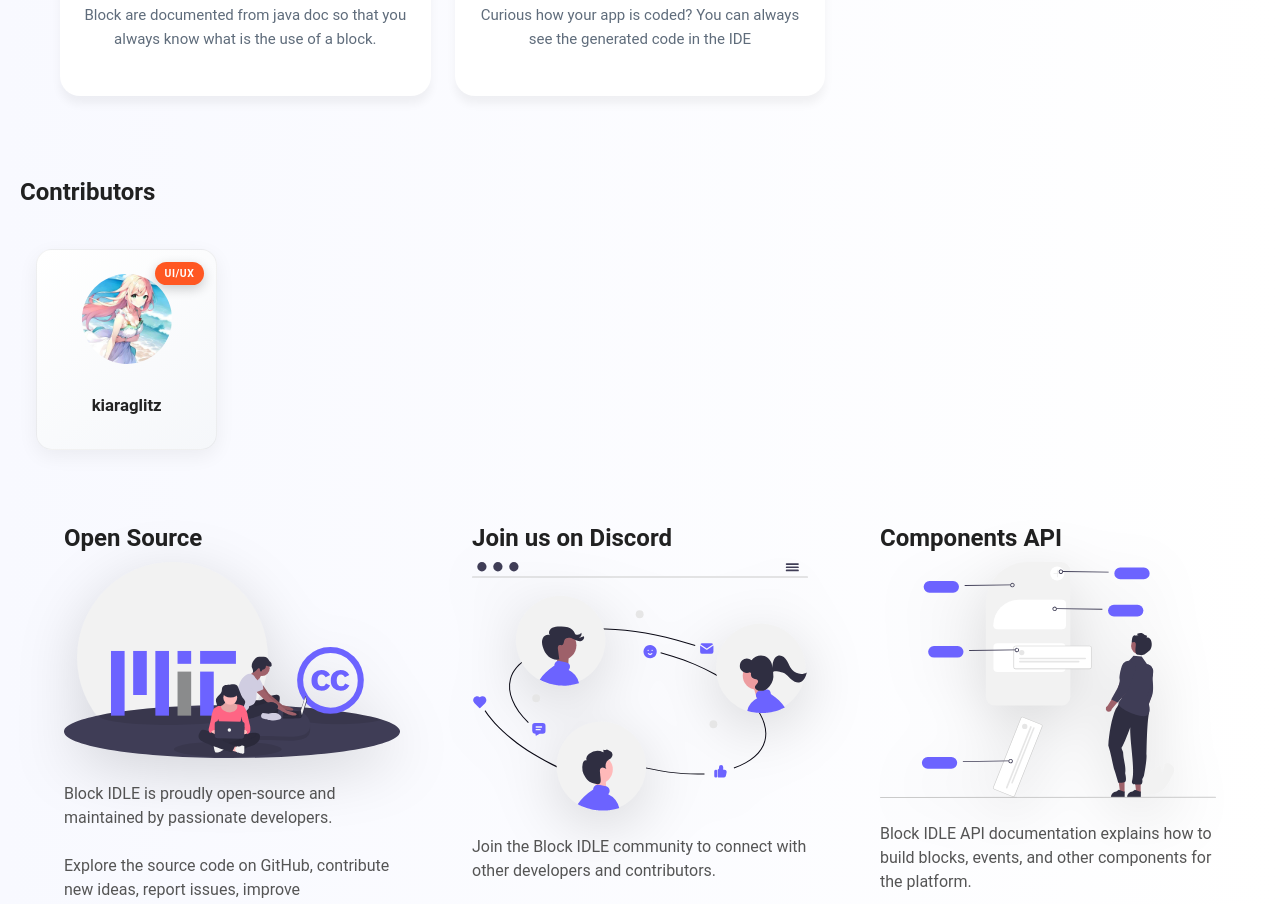
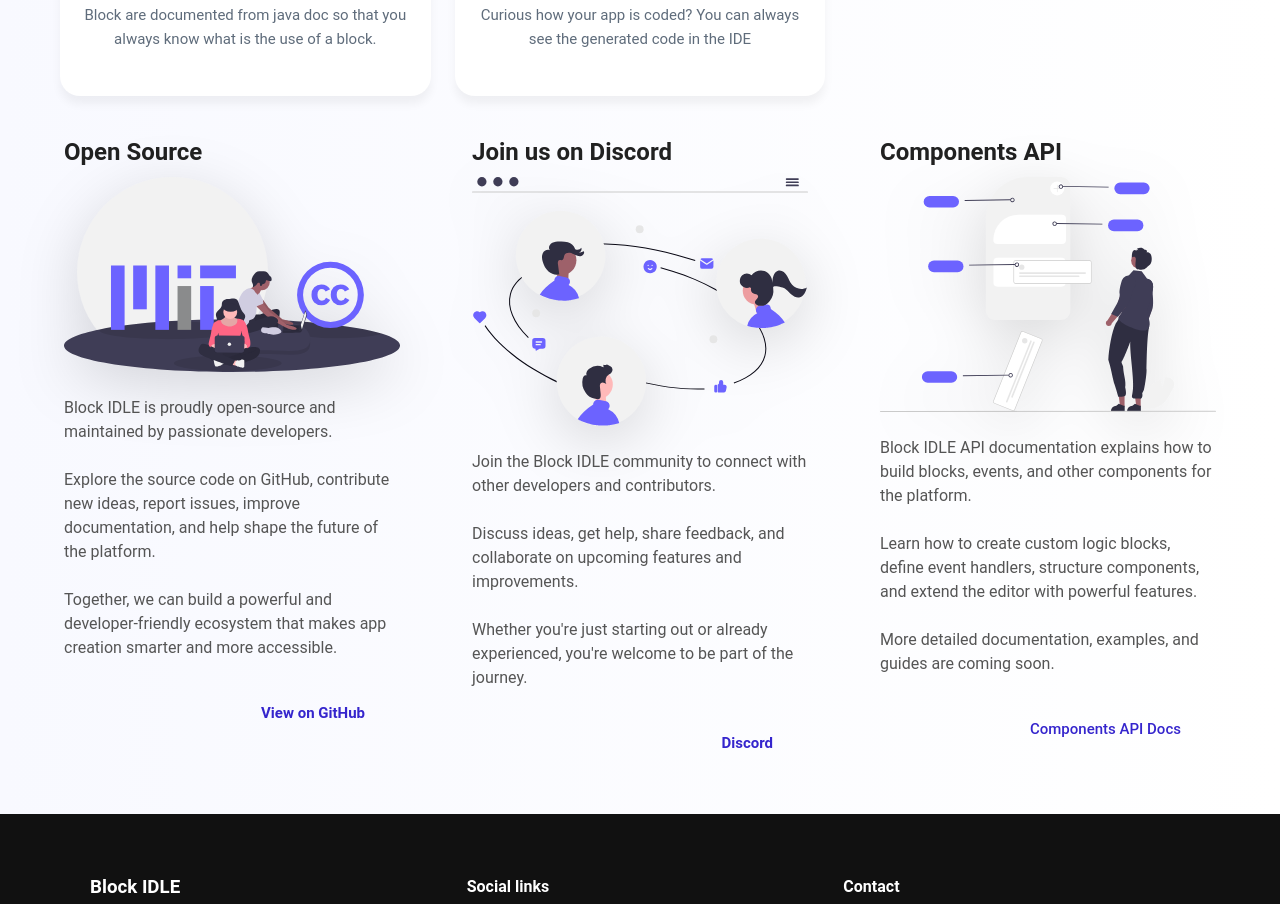
Before and after one commit to DevVigilante/blockidle-website, a React (Vite) app: page / in a window 1280 px wide. Shown: the part 1400-2304 px from the top of the page. Built offline with nearby package versions, Linux system fonts and the light colour scheme; no server answers.

Commit message:
fix: remove contributors to remove empty page

```diff
--- a/src/pages/home/Home.jsx
+++ b/src/pages/home/Home.jsx
@@ -13,9 +13,6 @@
     <div className="light" style={{ background: "linear-gradient(to right, #f8f9ff, #ffffff)" }}>
       <HeroSection/>
       <FeaturesSection/>
-      <ContributorsList
-        owner="Innovative-CST"
-        repo="BlockIDLE" />
       <Box
         sx={{
           display: "grid",
```
